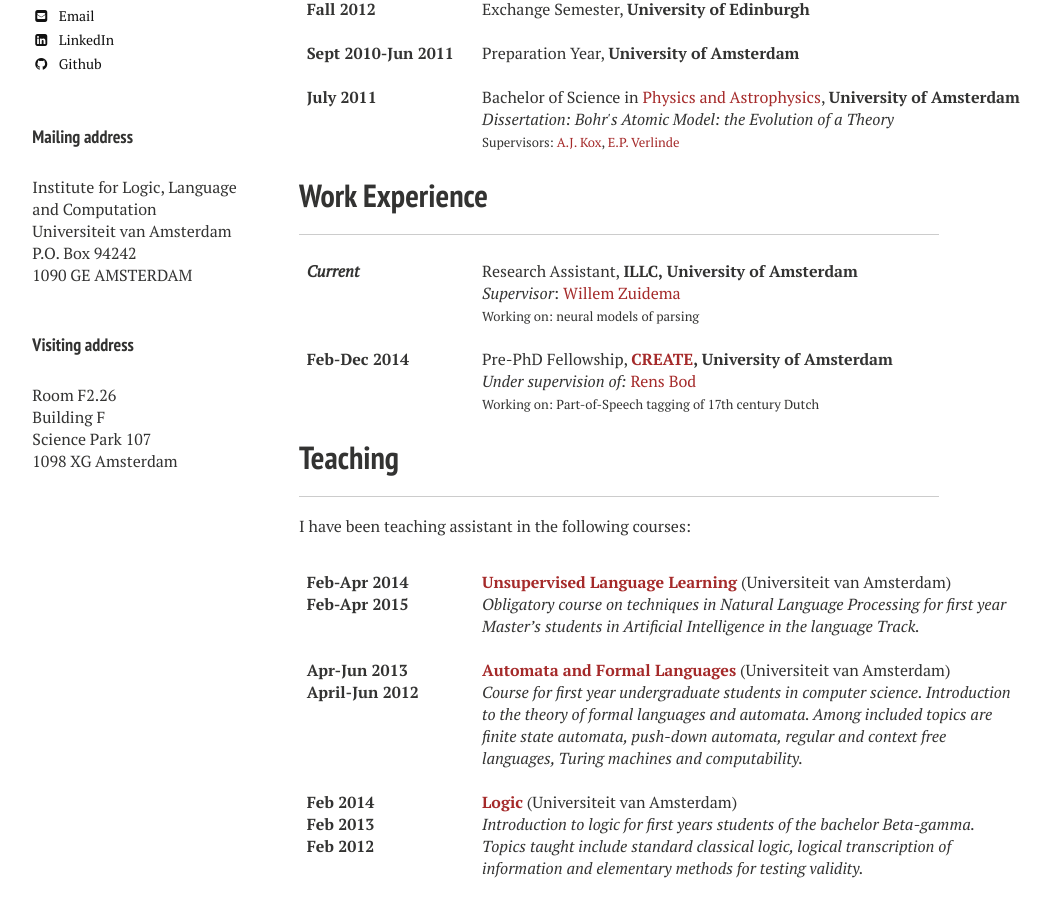
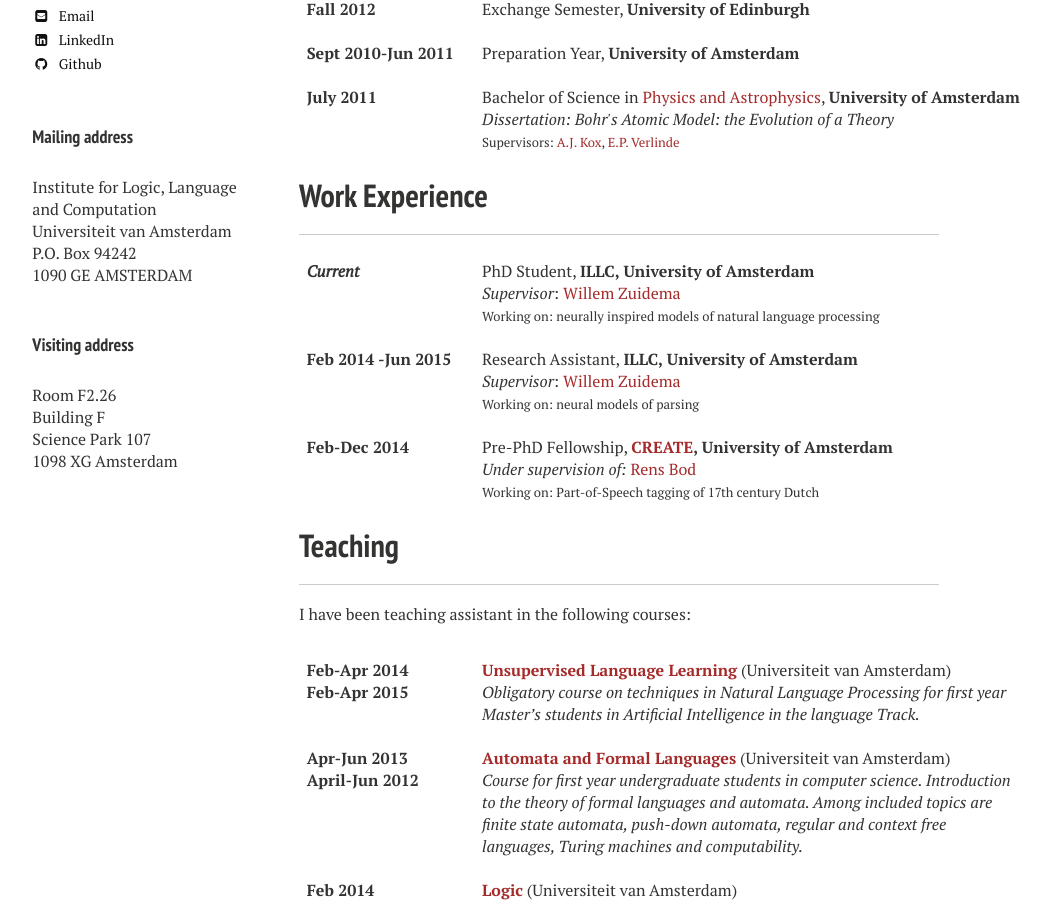
Before and after one commit to dieuwkehupkes/dieuwkehupkes.github.io, a Jekyll site: the page built from cv/index.md, in a window 1280 px wide and 900 px high, scrolled down 665 px. Shown: the whole window, without its empty margins (21-1072 px from the left). Built offline with Jekyll 4.4.1, drawn with Linux system fonts in a browser that asks for light colours; nearby versions of some CDN libraries.

Commit message:
update cv

```diff
--- a/cv/index.md
+++ b/cv/index.md
@@ -75,16 +75,27 @@ image:
 
 <div id="columns">
     <div class="date column">
+
     <b> <i> Current </i>
+
+    <br><br><font size="2"></font>
+    <br><br>Feb 2014 -Jun 2015
+
     <br><br><font size="2"></font>
     <br><br>Feb-Dec 2014
     <br><br>
     </b>
     </div>
     <div class="description column">
-    Research Assistant, <b>ILLC, University of Amsterdam</b>
+
+    PhD Student, <b>ILLC, University of Amsterdam</b>
+    <br><i>Supervisor</i>: <a href="http://wzuidema.humanities.uva.nl/" target="_blank"><font color="brown">Willem Zuidema</font></a>
+    <br><font size="2"> Working on: neurally inspired models of natural language processing </font>
+
+    <br><br>Research Assistant, <b>ILLC, University of Amsterdam</b>
     <br><i>Supervisor</i>: <a href="http://wzuidema.humanities.uva.nl/" target="_blank"><font color="brown">Willem Zuidema</font></a>
     <br><font size="2"> Working on: neural models of parsing </font>
+
     <br><br> Pre-PhD Fellowship, <b> <a href="http://www.create.humanities.uva.nl/" target="_blank"><font color="brown">CREATE</font></a>, University of Amsterdam</b>
     <br><i> Under supervision of:</i> <a href="http://www.uva.nl/over-de-uva/organisatie/medewerkers/content/b/o/l.w.m.bod/l.w.m.bod.html" target="_blank"><font color="brown">Rens Bod</font></a>
     <br> <font size="2"> Working on: Part-of-Speech tagging of 17th century Dutch</font>
```
